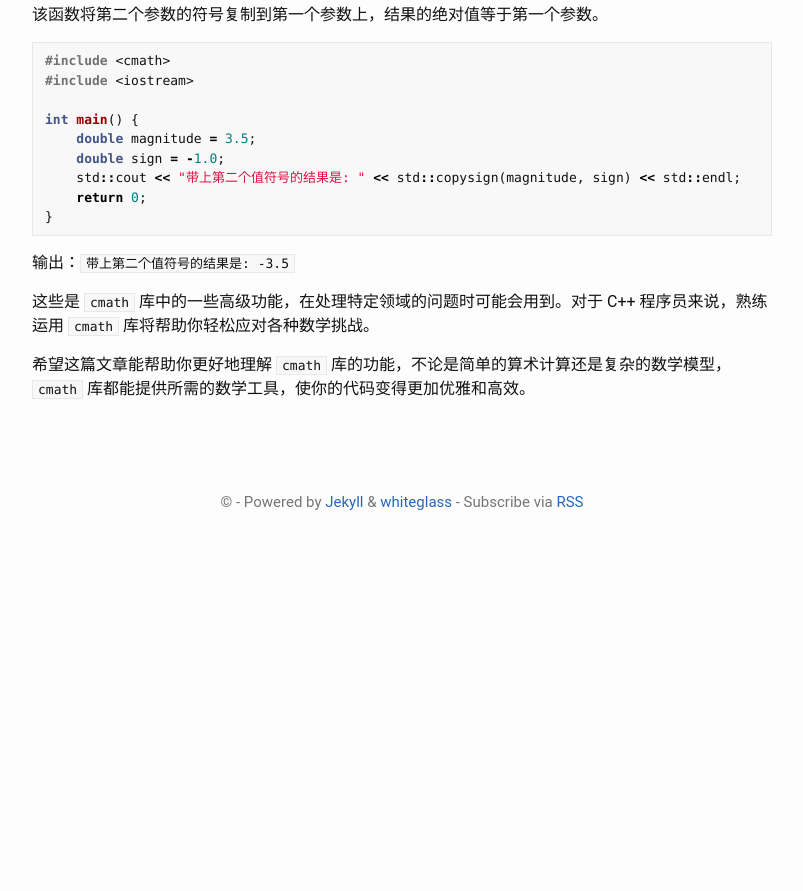
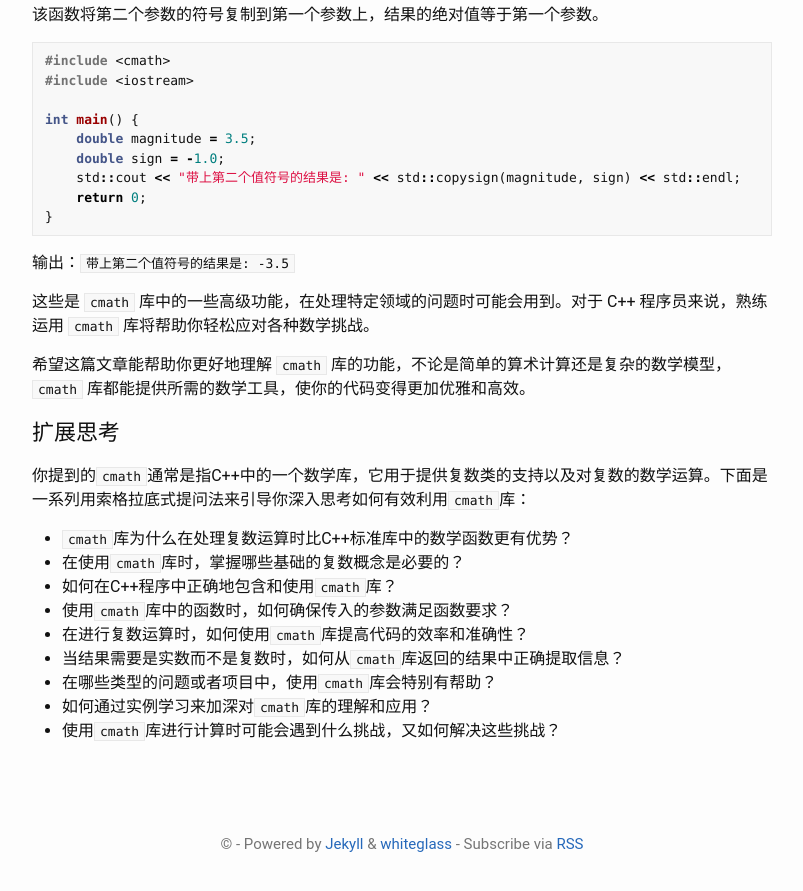
Before and after one commit to talkincode/ToughNotes, a Jekyll site: the page built from _posts/2024-03-21-Mastering-CPP-cmath.md, in a window 1280 px wide and 900 px high, scrolled down 7634 px. Shown: the top 891 px of the window, without its empty margins (238-1041 px from the left). Built offline with Jekyll 4.4.1, drawn with Linux system fonts in a browser that asks for light colours; before the commit the page ends 8192 px from its top, so only the background shows below that.

Commit message:
Add extended thinking questions about using cmath library

```diff
--- a/_posts/2024-03-21-Mastering-CPP-cmath.md
+++ b/_posts/2024-03-21-Mastering-CPP-cmath.md
@@ -409,3 +409,17 @@ int main() {
 这些是 `cmath` 库中的一些高级功能，在处理特定领域的问题时可能会用到。对于 C++ 程序员来说，熟练运用 `cmath` 库将帮助你轻松应对各种数学挑战。
 
 希望这篇文章能帮助你更好地理解 `cmath` 库的功能，不论是简单的算术计算还是复杂的数学模型，`cmath` 库都能提供所需的数学工具，使你的代码变得更加优雅和高效。
+
+## 扩展思考
+
+你提到的`cmath`通常是指C++中的一个数学库，它用于提供复数类的支持以及对复数的数学运算。下面是一系列用索格拉底式提问法来引导你深入思考如何有效利用`cmath`库：
+
+- `cmath`库为什么在处理复数运算时比C++标准库中的数学函数更有优势？
+- 在使用`cmath`库时，掌握哪些基础的复数概念是必要的？
+- 如何在C++程序中正确地包含和使用`cmath`库？
+- 使用`cmath`库中的函数时，如何确保传入的参数满足函数要求？
+- 在进行复数运算时，如何使用`cmath`库提高代码的效率和准确性？
+- 当结果需要是实数而不是复数时，如何从`cmath`库返回的结果中正确提取信息？
+- 在哪些类型的问题或者项目中，使用`cmath`库会特别有帮助？
+- 如何通过实例学习来加深对`cmath`库的理解和应用？
+- 使用`cmath`库进行计算时可能会遇到什么挑战，又如何解决这些挑战？
```
